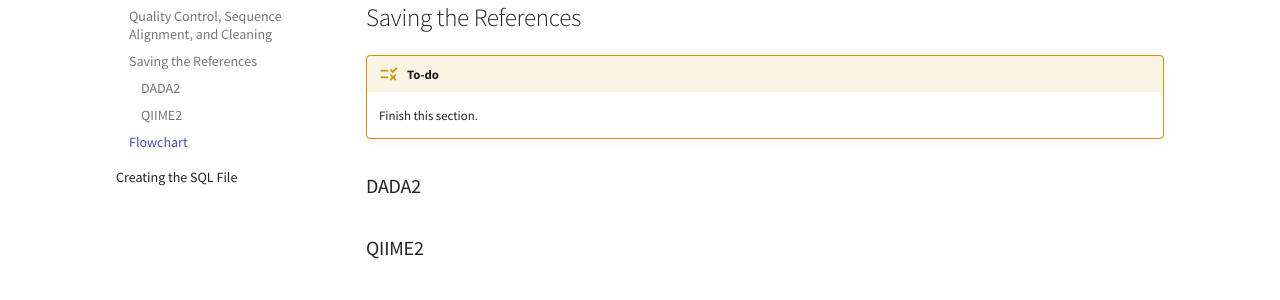
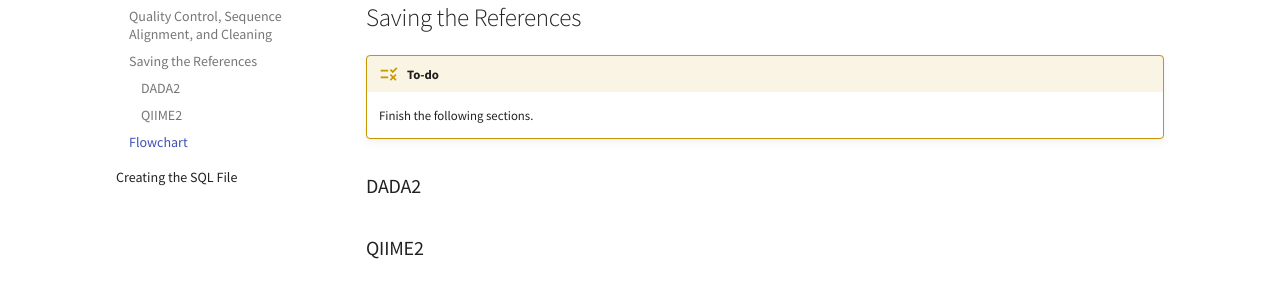
Before and after one commit to LAD-LAB/lad-lab.github.io, an MkDocs documentation site: the page built from docs/references.md, in a window 1280 px wide and 900 px high, scrolled down 11444 px. Shown: the part 398-698 px from the top of the window. Built offline with MkDocs 1.6.1 and Material for MkDocs 9.7.7, drawn with Linux system fonts in a browser that asks for light colours.

Commit message:
Minor edits to references and sql.

```diff
--- a/docs/references.md
+++ b/docs/references.md
@@ -1,6 +1,6 @@
 # Creating the References
 
-These instructions will help you create a trnL or 12Sv5 reference for use in creating phyloseq objects. Where code differs between the two references, largely just due to differences in the naming of variables, content tabs have been used to allow selection of the code for the gene of interest; tabs are linked such that selecting "12Sv5" for one tab will switch all tabs on this page to "12Sv5." A [flowchart](http://127.0.0.1:8000/references/#flowchart) is provided at the bottom of the page if it may help simplify the workflow of the phyloseq creation process.
+These instructions will help you create a trnL or 12Sv5 reference for use in creating phyloseq objects. Where code differs between the two references, largely just due to differences in the naming of variables, content tabs have been used to allow selection of the code for the gene of interest; tabs are linked such that selecting "12Sv5" for one tab will switch all tabs on this page to "12Sv5." A [flowchart](https://lad-lab.github.io/references.html#flowchart) is provided at the bottom of the page if it may help simplify the workflow of the phyloseq creation process.
 
 ## Setting Up and Reading in Data
 
@@ -863,7 +863,7 @@
 
 !!! to-do
 
-    Finish this section.
+    Finish the following sections.
 
 ### DADA2
 
```
Also changed, not shown: docs/sql.md (+2 -0 lines).
